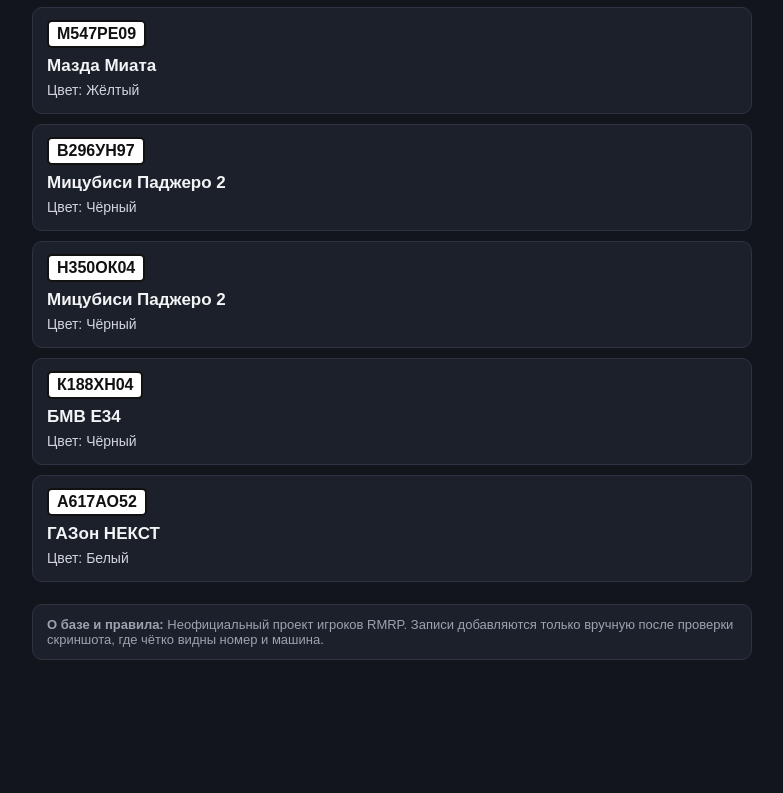
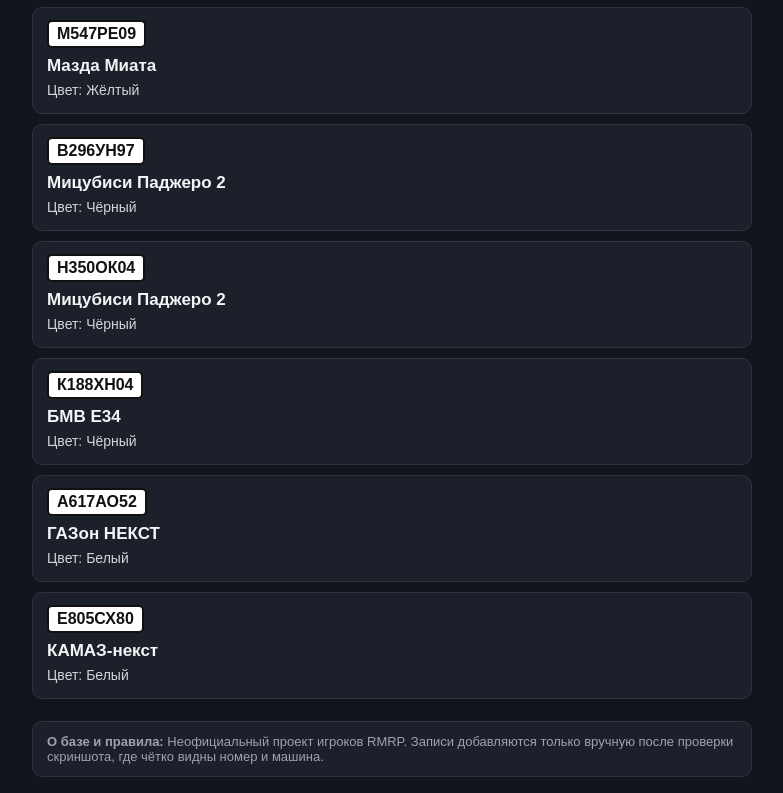
Before and after one commit to Asyl61/RMRP-plates, a plain HTML site: page index.html in a window 1280 px wide. Shown: the part 441-1234 px from the top of the page, without its empty margins (248-1031 px from the left). Before the commit the page ends 1117 px from the top, so only its background shows below. Drawn offline with Linux system fonts and the light colour scheme.

Commit message:
Add new vehicle entry for КАМАЗ-некст

```diff
--- a/index.html
+++ b/index.html
@@ -160,6 +160,12 @@
     color: "Белый",
     server: "Патрики"
   },
+  {
+    plate: "Е805СХ80",
+    car: "КАМАЗ-некст",
+    color: "Белый",
+    server: "Патрики"
+  },
 
 
 
```
